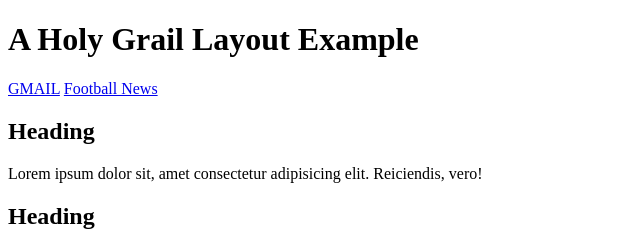
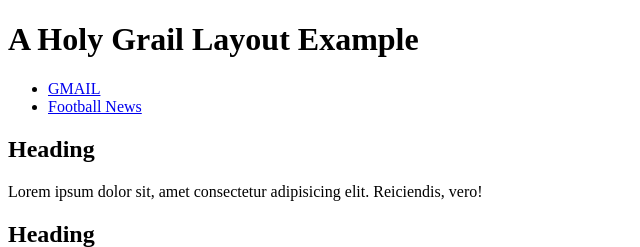
Before and after one commit to malvinperez/wdd130, a plain HTML site: page week02/holygrail.html in a window 1280 px wide. Shown: the top 247 px of the page, without its empty margins (0-640 px from the left). Drawn offline with Linux system fonts and the light colour scheme.

Commit message:
Modified

```diff
--- a/week02/holygrail.html
+++ b/week02/holygrail.html
@@ -12,10 +12,10 @@
       <h1>A Holy Grail Layout Example</h1>
     </header>
     <nav>
-      <u1>
-        <l1><a href="https://gmail.com">GMAIL</a></l1>
-         <l1><a href="https://goal.com">Football News</a></l1>
-      </u1>
+      <ul>
+        <li><a href="https://gmail.com">GMAIL</a></li>
+        <li><a href="https://goal.com">Football News</a></li>
+      </ul>
     </nav>
     <main>
       <section>
```
